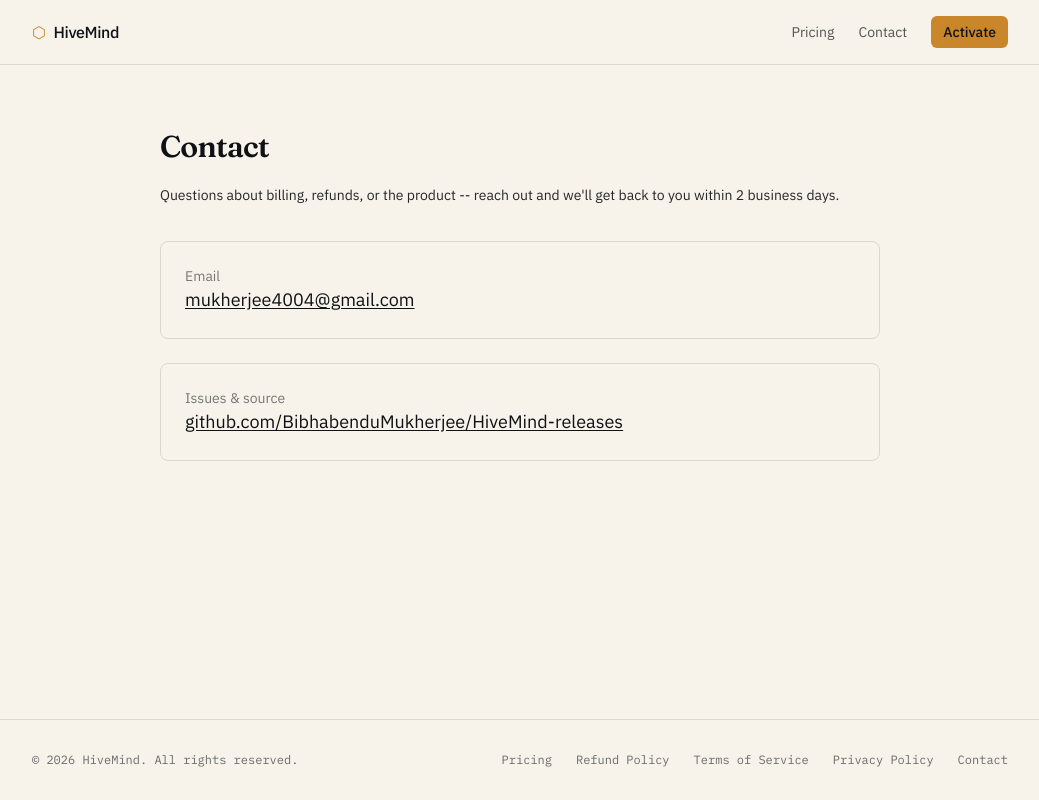
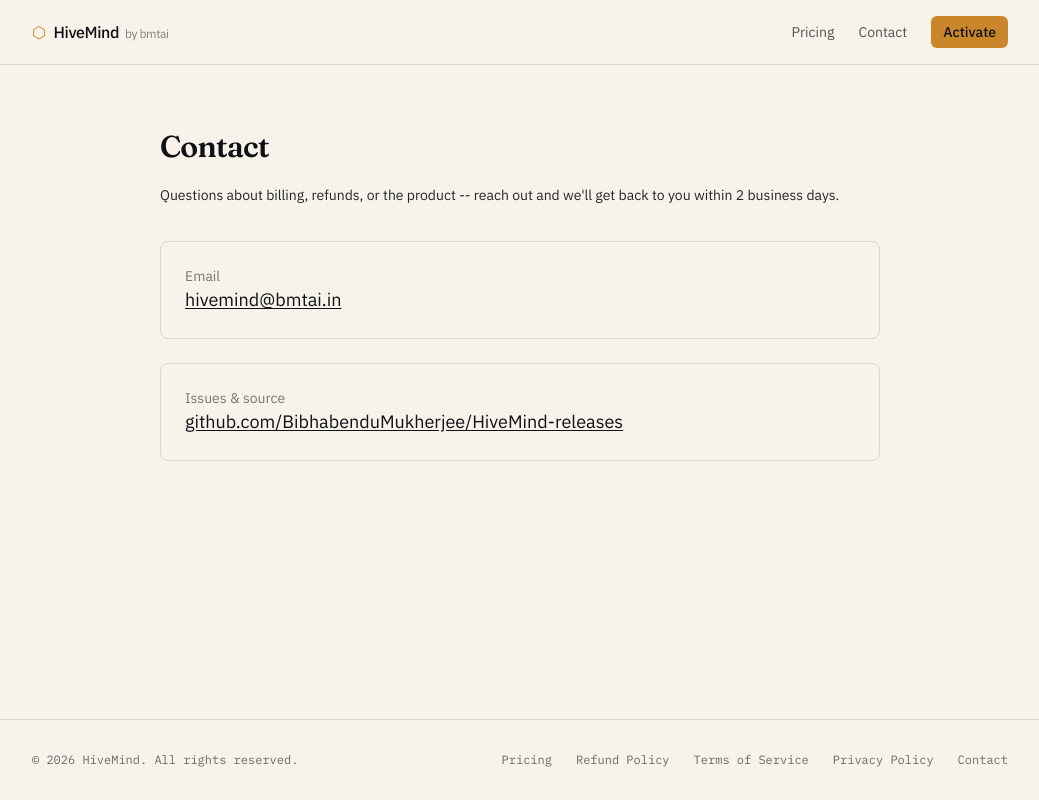
Before and after one commit to bmtai-projects/HiveMind-site, a Next.js app: page /contact in a window 1280 px wide. Shown: the whole page, without its empty margins (120-1159 px from the left). Built offline with nearby package versions, Linux system fonts and the light colour scheme.

Commit message:
chore: update contact email to hivemind@bmtai.in and add attribution to navbar

```diff
--- a/src/app/contact/page.tsx
+++ b/src/app/contact/page.tsx
@@ -9,8 +9,8 @@
 
       <div className="mt-8 rounded-lg border border-line p-6">
         <div className="text-sm text-foreground/55">Email</div>
-        <a href="mailto:mukherjee4004@gmail.com" className="text-lg underline underline-offset-2">
-          mukherjee4004@gmail.com
+        <a href="mailto:hivemind@bmtai.in" className="text-lg underline underline-offset-2">
+          hivemind@bmtai.in
         </a>
       </div>
 
--- a/src/app/privacy/page.tsx
+++ b/src/app/privacy/page.tsx
@@ -54,8 +54,8 @@
           <h2 className="font-semibold text-base">Your rights</h2>
           <p className="mt-2">
             Email{" "}
-            <a href="mailto:mukherjee4004@gmail.com" className="underline">
-              mukherjee4004@gmail.com
+            <a href="mailto:hivemind@bmtai.in" className="underline">
+              hivemind@bmtai.in
             </a>{" "}
             to request a copy of your data or to have your account deleted.
           </p>
--- a/src/app/refund-policy/page.tsx
+++ b/src/app/refund-policy/page.tsx
@@ -44,8 +44,8 @@
           <h2 className="font-semibold text-base">How to request a refund</h2>
           <p className="mt-2">
             Email{" "}
-            <a href="mailto:mukherjee4004@gmail.com" className="underline">
-              mukherjee4004@gmail.com
+            <a href="mailto:hivemind@bmtai.in" className="underline">
+              hivemind@bmtai.in
             </a>{" "}
             with the email address on your HiveMind account. We aim to respond within 2 business
             days.
--- a/src/app/terms/page.tsx
+++ b/src/app/terms/page.tsx
@@ -81,8 +81,8 @@
           <h2 className="font-semibold text-base">8. Contact</h2>
           <p className="mt-2">
             Questions about these terms:{" "}
-            <a href="mailto:mukherjee4004@gmail.com" className="underline">
-              mukherjee4004@gmail.com
+            <a href="mailto:hivemind@bmtai.in" className="underline">
+              hivemind@bmtai.in
             </a>
             .
           </p>
--- a/src/components/NavBar.tsx
+++ b/src/components/NavBar.tsx
@@ -13,7 +13,16 @@
           <span aria-hidden className="text-honey">
             ⬡
           </span>
-          HiveMind
+          <span>
+            HiveMind
+            {/* Hidden below the nav's tight mobile breakpoint -- adding
+                width here is exactly what caused the real overflow bug
+                fixed earlier; this attribution is a nice-to-have, the
+                Activate button next to it is not. */}
+            <span className="ml-1.5 hidden text-xs font-normal text-foreground/50 sm:inline">
+              by bmtai
+            </span>
+          </span>
         </Link>
         <div className="flex items-center gap-4 sm:gap-6">
           {/* Two secondary links don't fit next to the CTA below ~400px --
```
